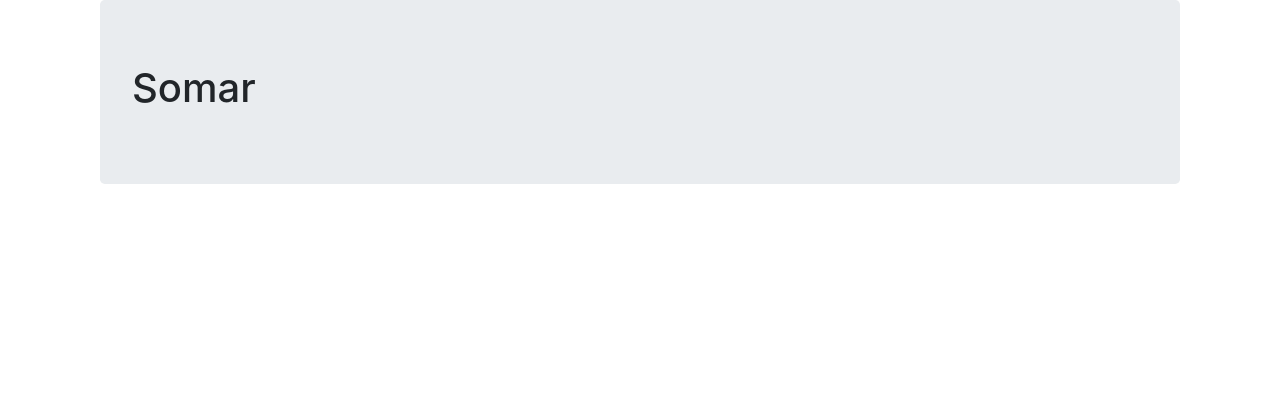
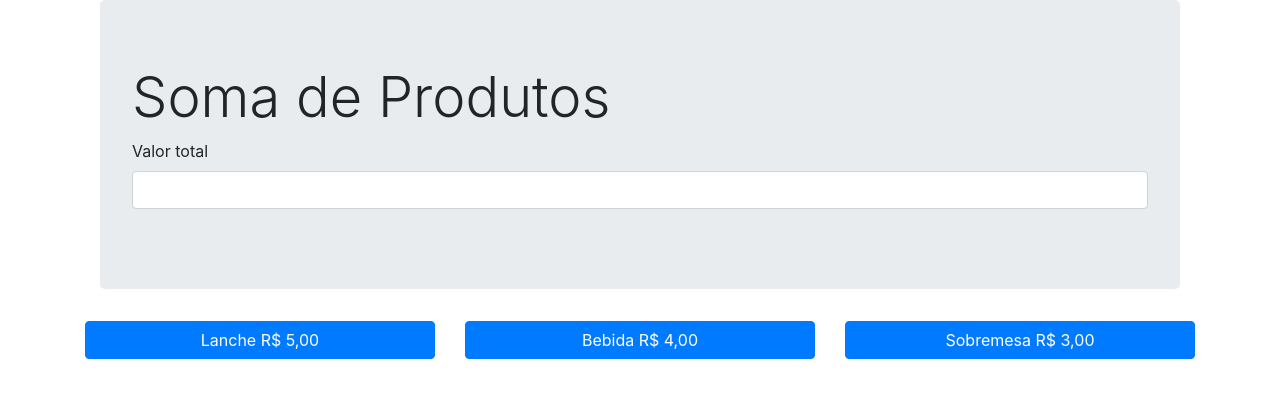
Before and after one commit to GustavoBibiano/angularOnline, an Angular app in the folder primeiroApp/: page / in a window 1280 px wide. Shown: the top 398 px of the page. Built offline with nearby package versions, Linux system fonts and the light colour scheme.

Commit message:
Aula 4 finalizada

```diff
--- a/primeiroApp/src/app/contar/component/somar/somar.component.html
+++ b/primeiroApp/src/app/contar/component/somar/somar.component.html
@@ -1,7 +1,29 @@
 <div class="cow">
   <div class="col-12">
     <div class="jumbotron">
-      <h1>Somar</h1>
+      <h1 class="display-4">Soma de Produtos</h1>
+        <div class="row">
+          <div class="col-12">
+            <div class="form-group">
+              <label for="">Valor total</label>
+              <input type="text" class="form-control">
+            </div>
+          </div>
+        </div>
     </div>
   </div>
 </div>
+
+<div class="row">
+    <div class="col-4">
+      <button class="btn btn-primary btn-block">Lanche R$ 5,00</button>
+    </div>
+
+    <div class="col-4">
+      <button class="btn btn-primary btn-block">Bebida R$ 4,00</button>
+    </div>
+
+    <div class="col-4">
+      <button class="btn btn-primary btn-block">Sobremesa R$ 3,00</button>
+    </div>
+</div>
```
Also changed, not shown: 1 other file (tests, documents, lock files or other folders).
